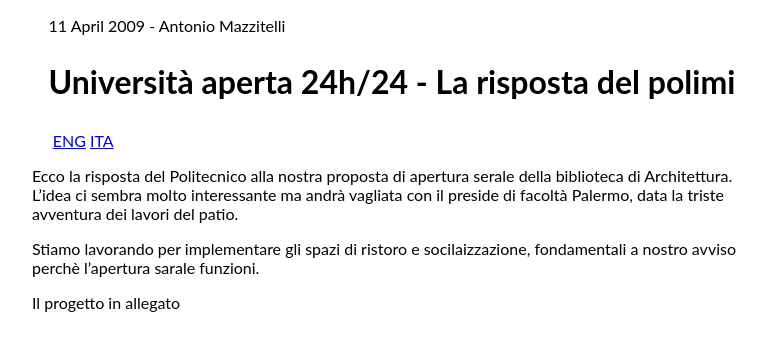
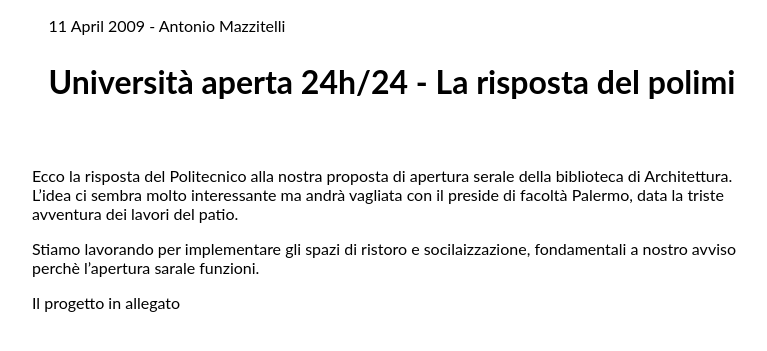
Before and after one commit to francesca-palladino/blog.svoltastudenti.it, a Jekyll site: the page built from _posts/blog/2009-04-11-universita-aperta-24h-24-la-risposta-del-polimi.md, in a window 1280 px wide. Shown: the top 351 px of the page, without its empty margins (248-1015 px from the left). Built offline with Jekyll 4.4.1, drawn with Linux system fonts in a browser that asks for light colours.

Commit message:
Update blog.html

```diff
--- a/_layouts/blog.html
+++ b/_layouts/blog.html
@@ -39,12 +39,12 @@
 			{{ page.tags | join: "," }}
 		</p> -->
 		<img src="{{ page.image }}" alt="" />
-		{% unless page.link_en == "-" %}
+		{% if page.link_en %}
 			<a href="{{site.url}}/en/{{page.link_en | slugify}}">ENG</a>
-		{% endunless %}
-		{% unless page.link_it == "-" %}
+		{% endif %}
+		{% if page.link_it  %}
 			<a href="{{site.url}}/it/{{page.link_it | slugify}}">ITA</a>
-		{% endunless %}
+		{% endif %}
 	</header>
 	<div class="article-content">
 		{{content}}
```
